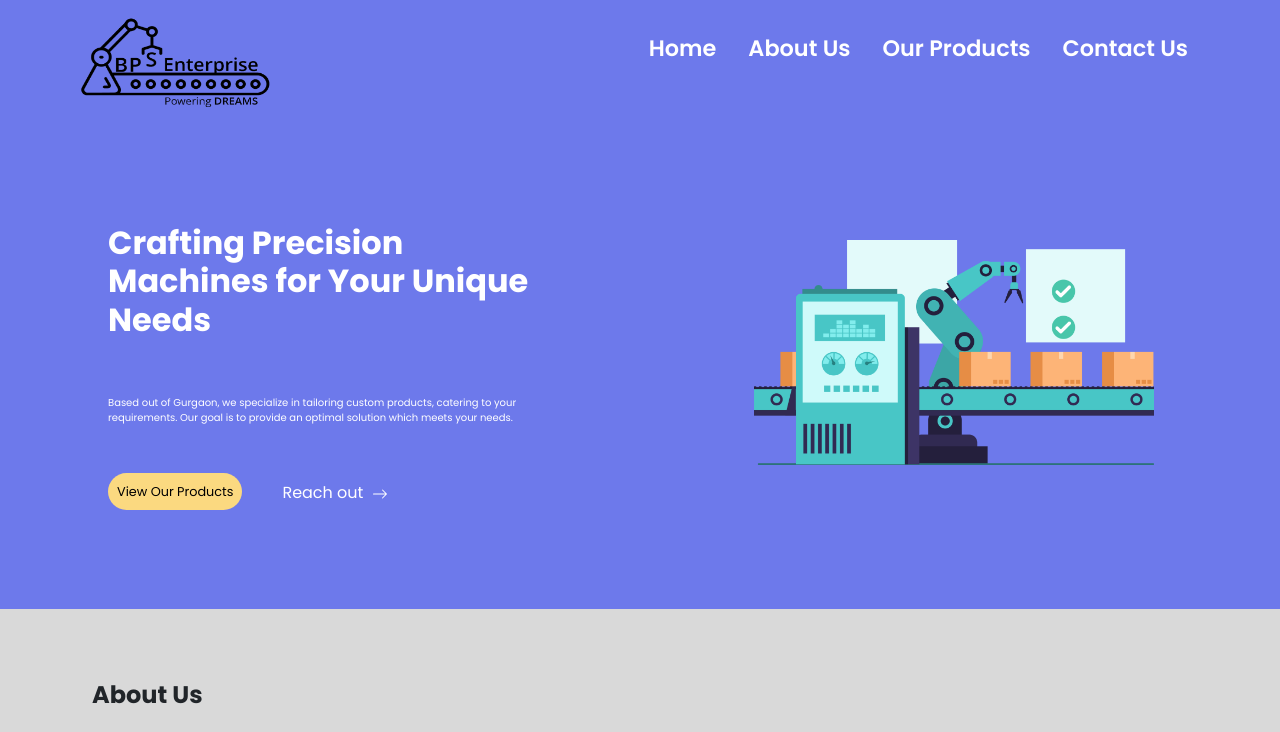
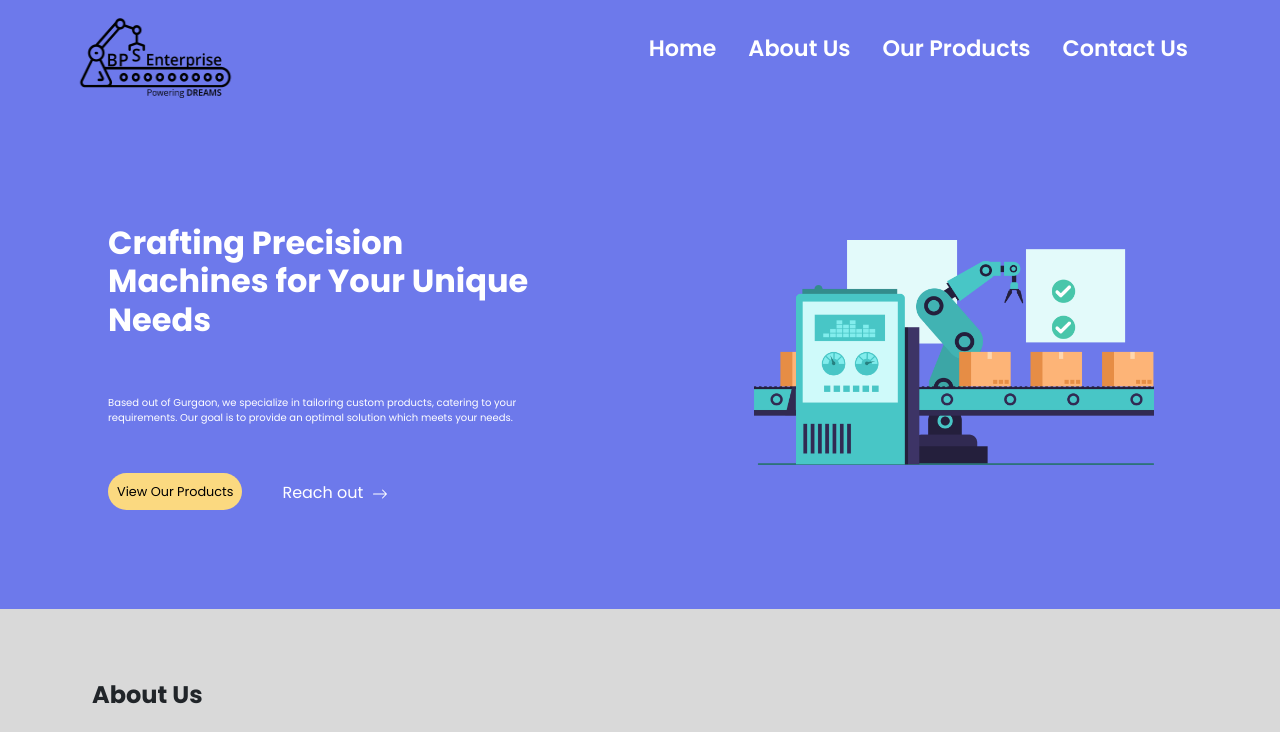
Before and after one commit to SwaggyXO/bps, a React (Vite) app: page / in a window 1280 px wide. Shown: the top 732 px of the page. Built offline with nearby package versions, Linux system fonts and the light colour scheme; grey boxes are pictures that could not be loaded.

Commit message:
Responsive navbar logo fix

```diff
--- a/src/components/navbar/NavMain.css
+++ b/src/components/navbar/NavMain.css
@@ -61,6 +61,14 @@
 
 .nav-items ul a span{
     margin-left: 1.5vh;
+}
+
+@media (max-width: 1920px)
+{
+    .logo-img{
+        height: 90px;
+        width: 160px;
+    }
 }
 
 @media (max-width: 1012px) {
```
